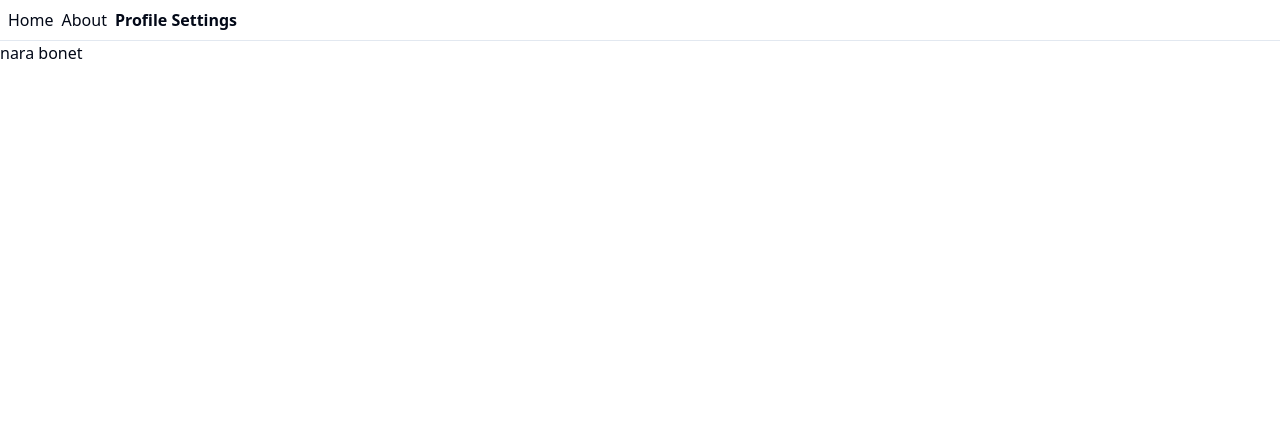
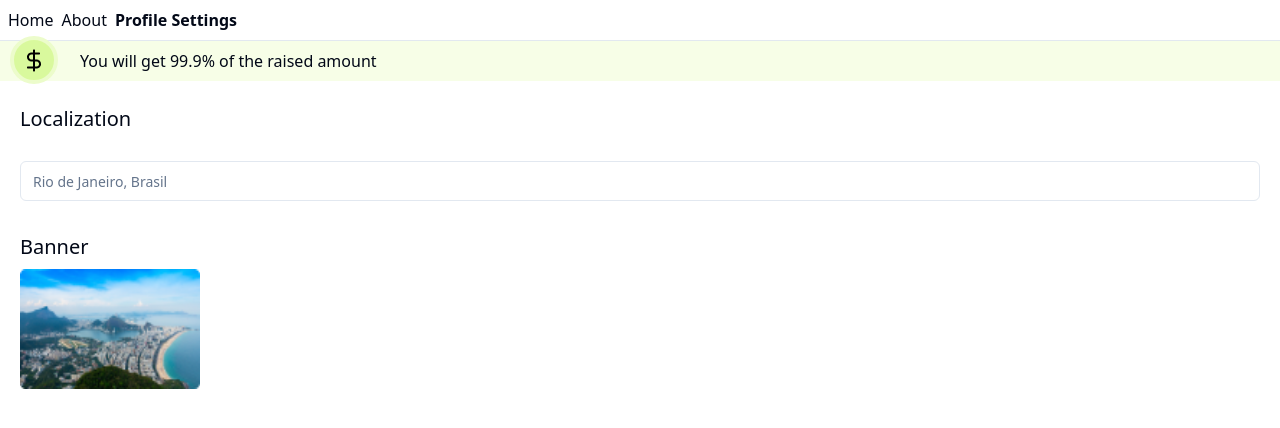
Before and after one commit to Aprender-e-Crescer/crowdfy, a React (Vite) app: page /profile-settings in a window 1280 px wide. Shown: the top 428 px of the page. Built offline with nearby package versions, Linux system fonts and the light colour scheme.

Commit message:
ajustando margin

```diff
--- /dev/null
+++ b/src/components/ui/input.tsx
@@ -0,0 +1,25 @@
+import * as React from "react"
+
+import { cn } from "@/lib/utils"
+
+export interface InputProps
+  extends React.InputHTMLAttributes<HTMLInputElement> {}
+
+const Input = React.forwardRef<HTMLInputElement, InputProps>(
+  ({ className, type, ...props }, ref) => {
+    return (
+      <input
+        type={type}
+        className={cn(
+          "flex h-10 w-full rounded-md border border-input bg-background px-3 py-2 text-sm ring-offset-background file:border-0 file:bg-transparent file:text-sm file:font-medium placeholder:text-muted-foreground focus-visible:outline-none focus-visible:ring-2 focus-visible:ring-ring focus-visible:ring-offset-2 disabled:cursor-not-allowed disabled:opacity-50",
+          className
+        )}
+        ref={ref}
+        {...props}
+      />
+    )
+  }
+)
+Input.displayName = "Input"
+
+export { Input }
--- a/src/components/ui/localization.tsx
+++ b/src/components/ui/localization.tsx
@@ -1,5 +1,37 @@
+import icon from '../../assets/dollar-sign.png'
+import { Input } from '@/components/ui/input'
+import localimage from '../../assets/localimage.png'
+
 export function Localization() {
-    return (
-        <p>nara bonet</p>
-    )
+  return (
+    <>
+      <div className="flex flex-col gap-y-4">
+        <div className="relative flex gap-x-6 bg-[#F7FEE7]">
+          <div className="absolute top-[-5px] left-[10px] bg-lime-200 w-12 h-12 rounded-full flex justify-center items-center border-4 border-lime-100">
+            <img src={icon} alt="Dollar Sign" />
+          </div>
+          <div className="py-2 text-center ml-20">
+            <h1>You will get 99.9% of the raised amount</h1>
+          </div>
+        </div>
+        <div className="py-2 mx-5 mt-0 mb-1">
+          <h1 className="text-xl font-normal">Localization</h1>
+        </div>
+        <div className=" text flex flex-col mx-5">
+          <Input placeholder="Rio de Janeiro, Brasil" />
+        </div>
+        <div className="flex flex-col mx-5 gap-y-2">
+          <div className="text-xl mt-4">
+            <p>Banner</p>
+          </div>
+          <div className="flex gap-x-4">
+            <div className="">
+              <img className="w-[180px] h-[120px] " src={localimage} alt="" />
+            </div>
+            <div></div>
+          </div>
+        </div>
+      </div>
+    </>
+  )
 }
```
Also changed, not shown: src/assets/dollar-sign.png (added), src/assets/localimage.png (added).
